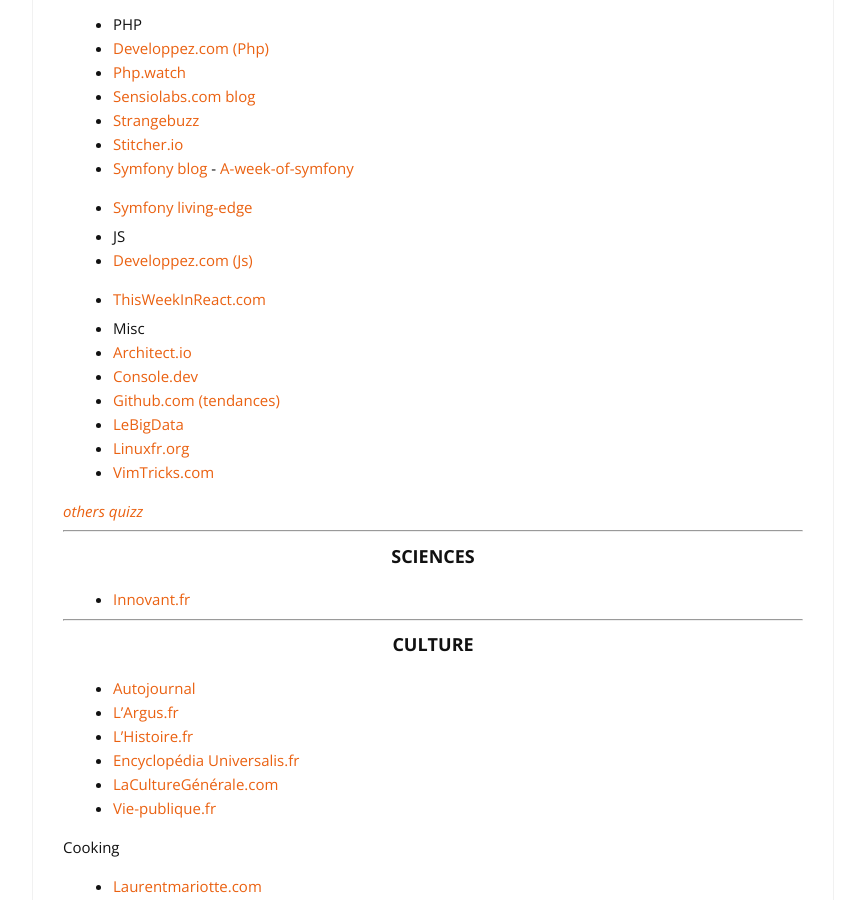
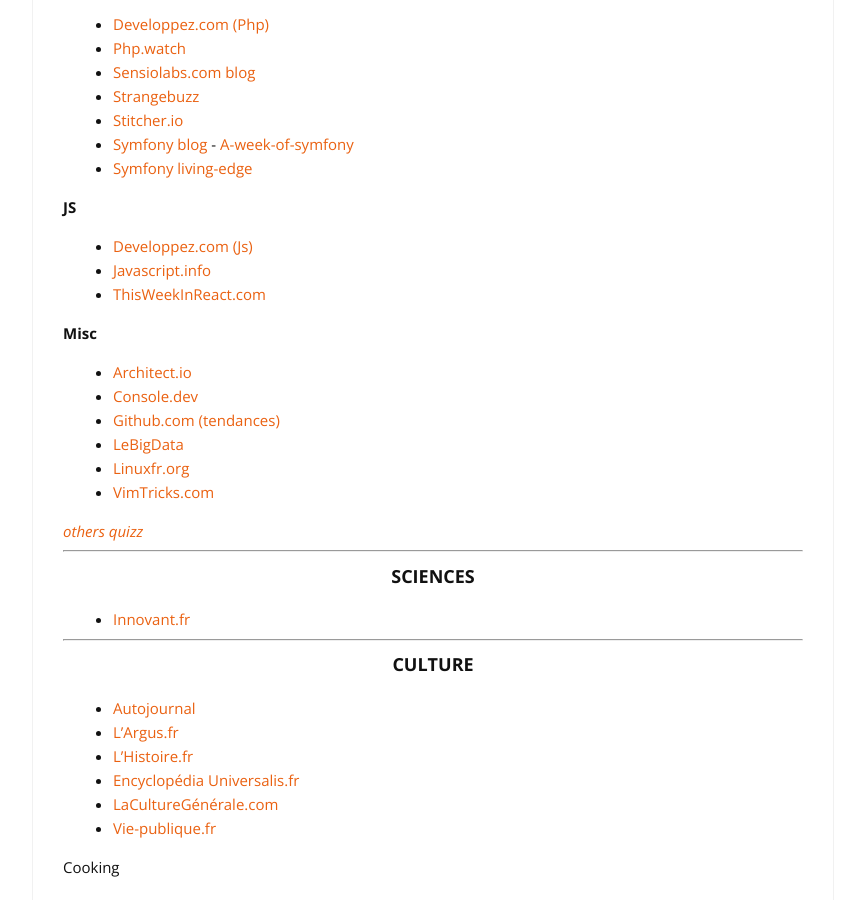
Before and after one commit to cylmat/cylmat.github.io, a Jekyll site: the page built from _pages/news.md, in a window 1280 px wide and 900 px high, scrolled down 1163 px. Shown: the whole window, without its empty margins (207-1072 px from the left). Built offline with Jekyll 4.4.1, drawn with Linux system fonts in a browser that asks for light colours; nearby versions of some CDN libraries.

Commit message:
Update news.md

```diff
--- a/_pages/news.md
+++ b/_pages/news.md
@@ -49,7 +49,7 @@
 - [Webtoolsweekly.com](https://webtoolsweekly.com)
 
 Specific
-- PHP
+**PHP**
 - [Developpez.com (Php)](https://php.developpez.com)
 - [Php.watch](https://php.watch)
 - [Sensiolabs.com blog](https://blog.sensiolabs.com/fr)
@@ -58,11 +58,12 @@
 - [Symfony blog](https://symfony.com/blog) - [A-week-of-symfony](https://symfony.com/blog/category/a-week-of-symfony)
 - [Symfony living-edge](https://symfony.com/blog/category/living-on-the-edge)
 
-+ JS
+**JS**
 + [Developpez.com (Js)](https://javascript.developpez.com)
++ [Javascript.info](https://fr.javascript.info)
 + [ThisWeekInReact.com](https://thisweekinreact.com/articles)
 
-* Misc
+**Misc**
 * [Architect.io](https://www.architect.io/blog)
 * [Console.dev](https://console.dev)
 * [Github.com (tendances)](https://github.com/trending)
```
